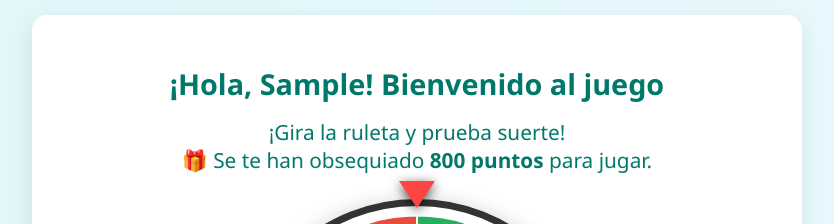
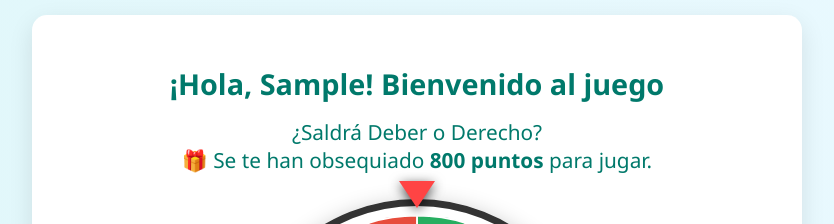
Before and after one commit to SantiagoCastro07/ex_ser, a plain HTML site: page index.html in a window 1280 px wide. Both pictures are taken after typing "Sample", "Sample", "Sample", "5551234", "Sample", "Sample" into the empty fields and a click on the button "Guardar datos". Shown: the top 224 px of the page, without its empty margins (223-1057 px from the left). Drawn offline with Linux system fonts and the light colour scheme.

Commit message:
feat: fin act

```diff
--- a/index.html
+++ b/index.html
@@ -24,7 +24,7 @@
 
     <div id="contenido" class="oculto">
       <h2 id="saludoUsuario" class="fade-in"></h2>
-      <div class="mensaje-inicial fade-in"> ¡Gira la ruleta y prueba suerte! <br>
+      <div class="mensaje-inicial fade-in"> ¿Saldrá Deber o Derecho? <br>
         🎁 Se te han obsequiado <strong>800 puntos</strong> para jugar.</div>
 
       <div class="roulette-container">
```
